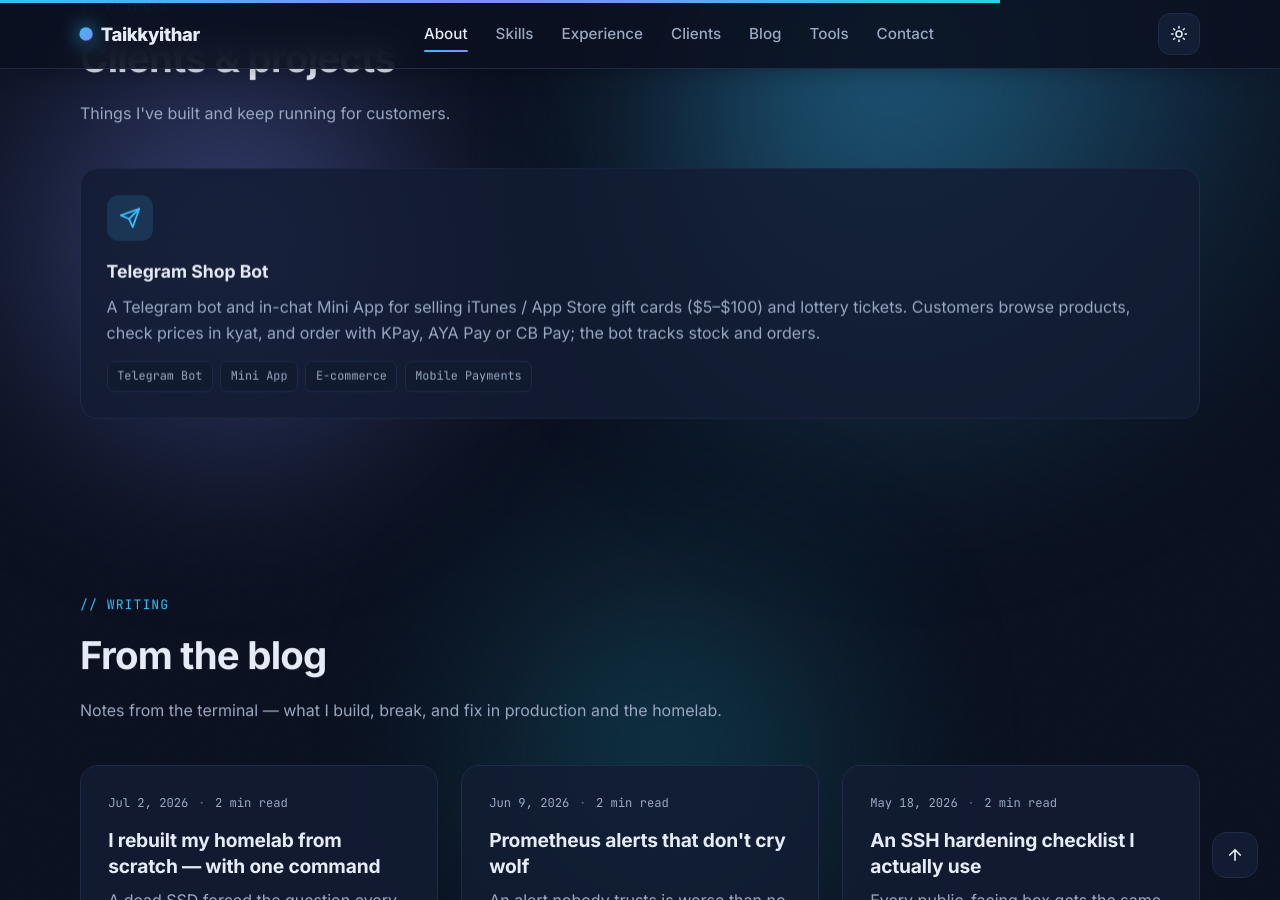
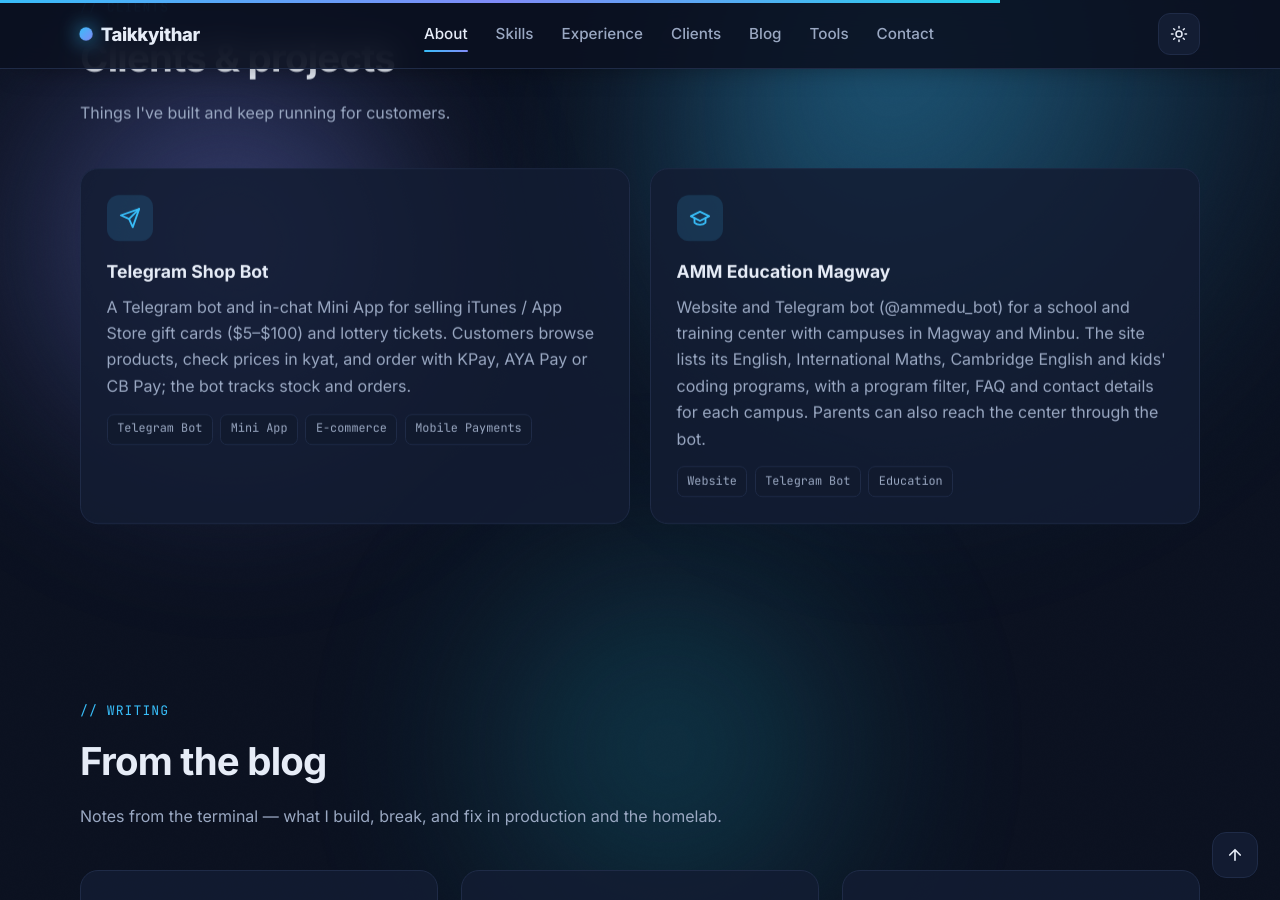
Before and after one commit to taikkyithar/taikkyithar.github.io, a Jekyll site: the page built from index.html, in a window 1280 px wide and 900 px high, scrolled down 4264 px. Built offline with Jekyll 4.4.1, drawn with Linux system fonts in a browser that asks for light colours.

Commit message:
add project

```diff
--- a/index.html
+++ b/index.html
@@ -208,6 +208,12 @@
         <p>A Telegram bot and in-chat Mini App for selling iTunes / App Store gift cards ($5–$100) and lottery tickets. Customers browse products, check prices in kyat, and order with KPay, AYA Pay or CB Pay; the bot tracks stock and orders.</p>
         <div class="tags"><span class="tag">Telegram Bot</span><span class="tag">Mini App</span><span class="tag">E-commerce</span><span class="tag">Mobile Payments</span></div>
       </div>
+      <div class="skill-card reveal spotlight">
+        <div class="ico"><svg width="22" height="22" viewBox="0 0 24 24" fill="none" stroke="currentColor" stroke-width="2" stroke-linecap="round" stroke-linejoin="round" aria-hidden="true"><path d="M22 10 12 5 2 10l10 5 10-5z"/><path d="M6 12v5c3 3 9 3 12 0v-5"/></svg></div>
+        <h3><a href="https://www.ammeducationmagway.com/" target="_blank" rel="noopener">AMM Education Magway</a></h3>
+        <p>Website and Telegram bot (<a href="https://t.me/ammedu_bot" target="_blank" rel="noopener">@ammedu_bot</a>) for a school and training center with campuses in Magway and Minbu. The site lists its English, International Maths, Cambridge English and kids' coding programs, with a program filter, FAQ and contact details for each campus. Parents can also reach the center through the bot.</p>
+        <div class="tags"><span class="tag">Website</span><span class="tag">Telegram Bot</span><span class="tag">Education</span></div>
+      </div>
     </div>
   </section>
 
```
